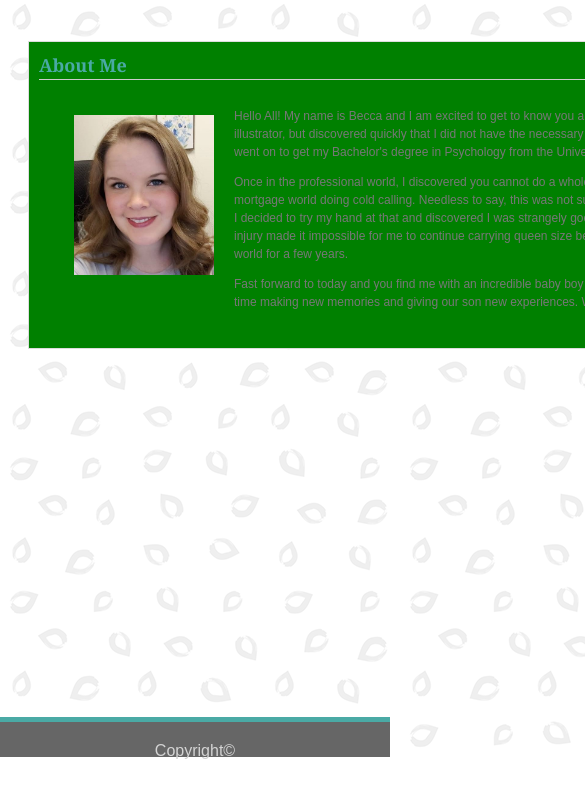
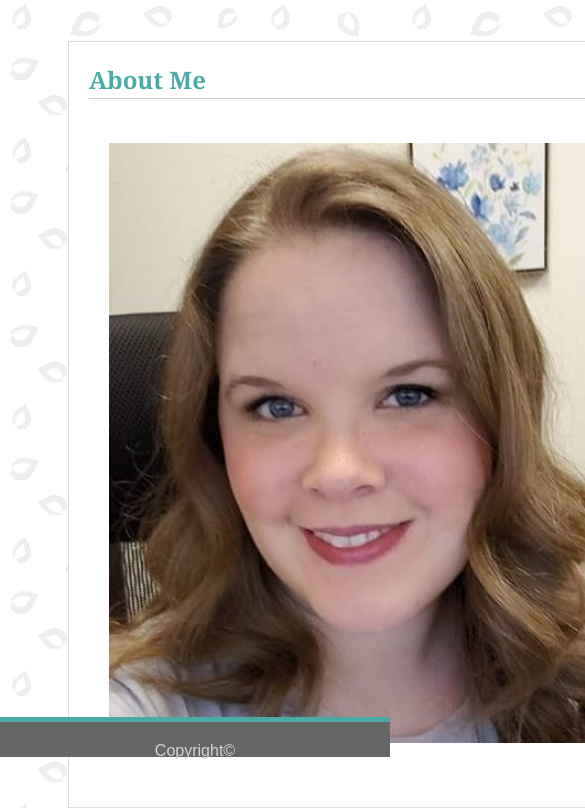
Before and after one commit to beccashieh/Responsive-portfolio, a plain HTML site: page index.html in a window 390 px wide. Shown: the part 87-895 px from the top of the page, 585 px wide, since content can reach past the window. Before the commit the page ends 844 px from the top, so only its background shows below. Drawn offline with Linux system fonts and the light colour scheme.

Commit message:
wip: grid updates and img size changes

```diff
--- a/assets/css/style.css
+++ b/assets/css/style.css
@@ -1,23 +1,5 @@
 * {
     box-sizing: border-box;
-  }
-
-.col-1 {width: 8.33%;}
-.col-2 {width: 16.66%;}
-.col-3 {width: 25%;}
-.col-4 {width: 33.33%;}
-.col-5 {width: 41.66%;}
-.col-6 {width: 50%;}
-.col-7 {width: 58.33%;}
-.col-8 {width: 66.66%;}
-.col-9 {width: 75%;}
-.col-10 {width: 83.33%;}
-.col-11 {width: 91.66%;}
-.col-12 {width: 100%;}
-
-[class*="col-"] {
-    float: left;
-    padding: 15px;
   }
 
 header {
@@ -25,6 +7,20 @@ header {
     margin-left: 60px;
     max-width: 960px;
     min-width: 960px;
+}
+
+.container {
+    display: grid;
+    grid-template-columns: auto;
+    max-width: 960px;
+    min-width: 960px;
+    margin-top: 120px;
+    margin-left: 60px;
+    line-height: 1.5;
+    border: 1px solid #dddddd;
+    padding: 20px;
+    background-color: #ffffff;
+    float: left;
 }
 
 .headerSection {
@@ -49,12 +45,6 @@ h1 {
     position: relative;
     top: 0;
 }
-
-.row::after {
-    content: "";
-    clear: both;
-    display: table;
-  }
 
 /*About me title on index*/
 h2 {
@@ -129,8 +119,8 @@ body {
     display: inline;
     float: left;
     padding: 20px;
-    height: 200px;
-    width: 180px;
+    height: 350px;
+    width: 320px;
 }
 
 input {
@@ -209,14 +199,6 @@ footer {
         width: 768px;
     }
 
-    .content {
-        line-height: 1.5;
-        padding: 10px;
-        background-color: red;
-        font-size: 12px;
-        margin-left: 20px;
-    }
-
     .headerSection {
         background-color: red;
         height: 8%;
@@ -237,6 +219,20 @@ footer {
     [class*="col-"] {
         width: 100%;
       }
+
+    img {
+        width: 40%;
+        height: 20%;
+    }
+
+    .textBlock {
+        width: 40%;
+    }
+
+    #becca {
+        width: 60%;
+        height: 40%;
+    }
 }
 
 /*Media query @640px */
@@ -249,15 +245,6 @@ footer {
 
     .wrapper {
         width: 640px;
-    }
-
-    .content {
-        line-height: 1.5;
-        padding: 10px;
-        background-color: green;
-        font-size: 12px;
-        margin-left: 20px;
-        flex-wrap: flex;
     }
 
     .headerSection {
@@ -273,4 +260,13 @@ footer {
     [class*="col-"] {
         width: 100%;
       }
+
+    img {
+        width: 60%;
+        height: 20%;
+    }
+
+    .textBlock {
+        width: 60%;
+    }
 }
--- a/index.html
+++ b/index.html
@@ -27,13 +27,14 @@
             </div>
         </header>
     </div>
-    <div class="content">
+    <div class="container">
         <h2>About Me</h2>
         <br>
-        <div class="container">
         <div class="row">
-                <div class="col-md-9">
+            <div class="col-3">
                 <img id="becca" src="assets/images/beccapic.jpg" alt="Becca" width="100" height="120">
+            </div>
+            <div class="col-9">
                 <p class="paragraph">Hello All! My name is Becca and I am excited to get to know you all. I got my
                 start at the Art Institute
                 of
@@ -73,7 +74,6 @@
             </div>
         </div>
     </div>
-    </div>
     <div>
         <footer>Copyright©</footer>
     </div>
```
Also changed, not shown: portfolio.html (+6 -18 lines). Lines whose indentation alone changed are shown as unchanged.
